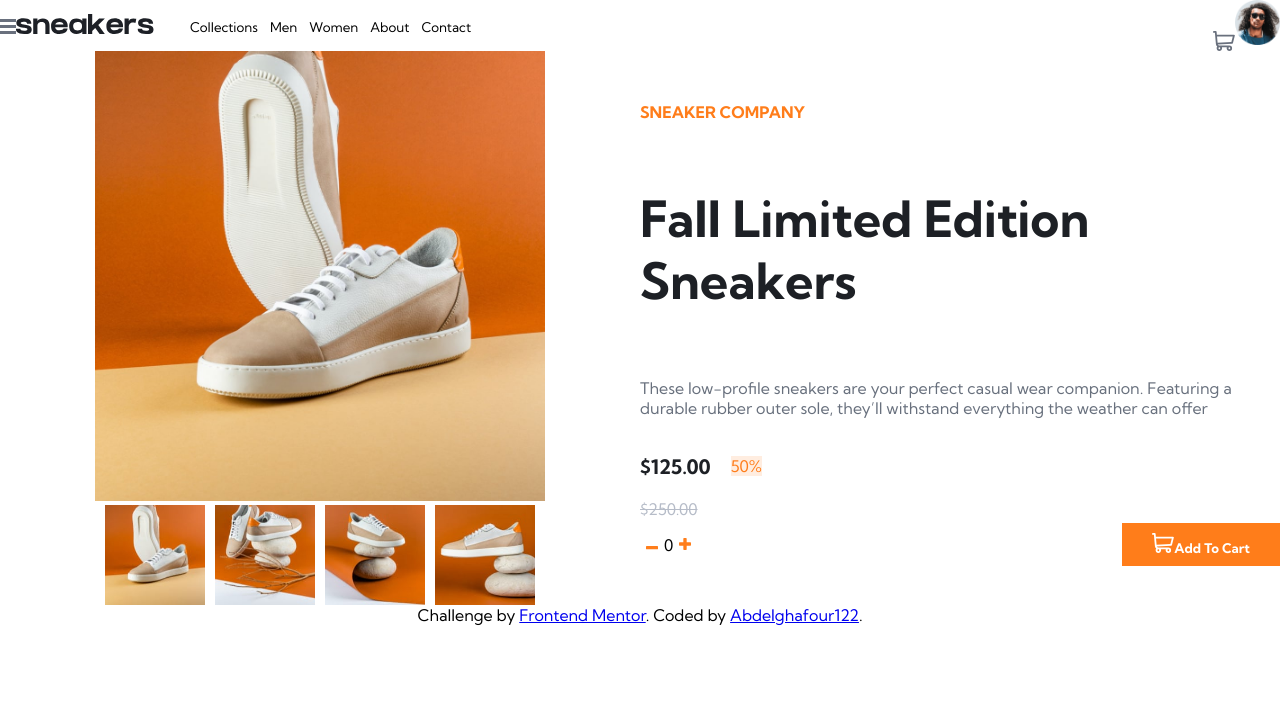
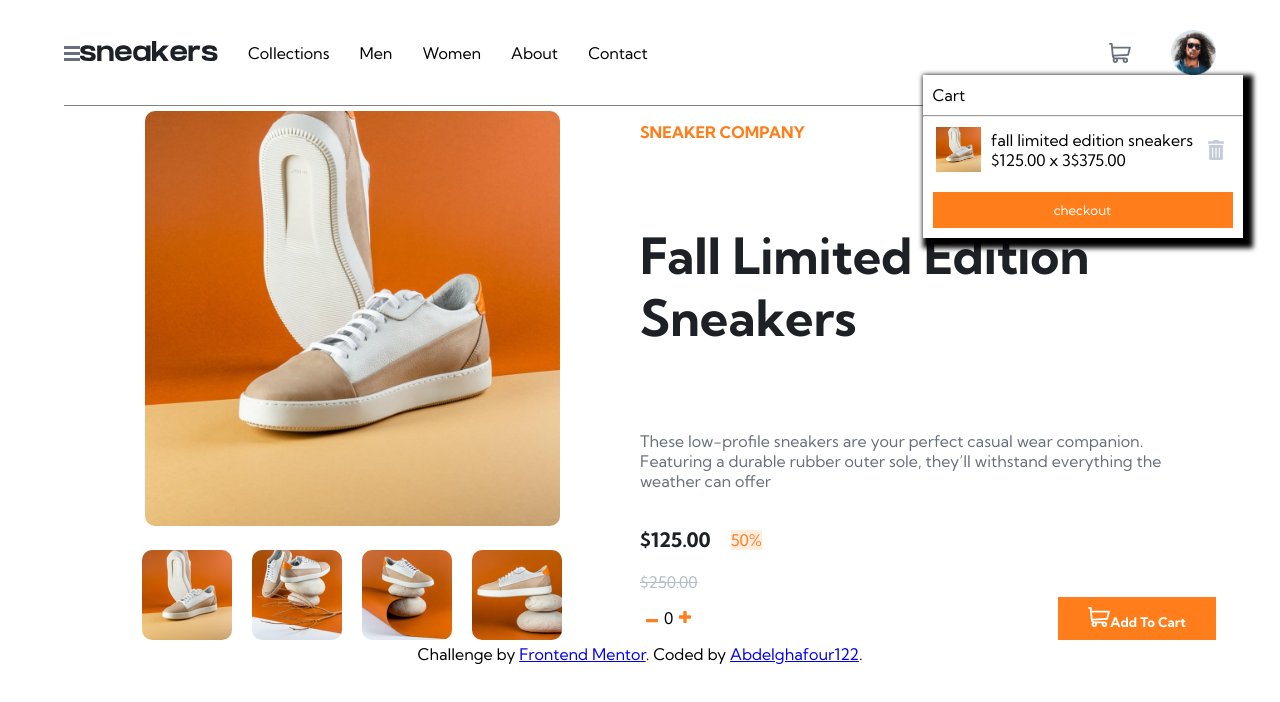
Before and after one commit to Abdelghafour122/ecommerce-product-page, a React (Create React App) app: page / in a window 1280 px wide. Shown: the top 702 px of the page. Built offline with nearby package versions, Linux system fonts and the light colour scheme.

Commit message:
added a cart component and some styles

```diff
--- a/src/App.css
+++ b/src/App.css
@@ -27,6 +27,11 @@ button {
   background-color: unset;
 }
 
+.selected {
+  filter: grayscale(0.5);
+  border: 2px solid var(--orange);
+}
+
 ul {
   list-style: none;
   padding: 0;
@@ -41,6 +46,8 @@ header nav {
   display: flex;
   align-items: center;
   justify-content: space-between;
+  padding: 30px 0;
+  border-bottom: 1px solid grey;
 }
 
 header nav .left {
@@ -54,10 +61,91 @@ header nav .left ul {
   display: flex;
   align-items: center;
   justify-content: center;
+  gap: 30px;
+}
+
+header nav .left ul button {
+  padding: 0;
+  font-size: 16px;
+}
+
+header nav .right {
+  display: flex;
+  align-items: center;
+  justify-content: center;
+  gap: 40px;
+  position: relative;
+  z-index: 998;
 }
 
 header nav .right img {
   width: 45px;
+  cursor: pointer;
+}
+
+header nav .right svg {
+  cursor: pointer;
+}
+
+header nav .right .cart {
+  position: absolute;
+  top: 100%;
+  left: 50%;
+  transform: translateX(-75%);
+  box-shadow: 5px 5px 5px 5px #000;
+  z-index: 999;
+  background-color: #fff;
+  width: 320px;
+}
+header nav .right .cart .head {
+  display: flex;
+  align-items: flex-start;
+}
+header nav .right .cart .head p {
+  padding: 10px;
+  margin: 0;
+}
+header nav .right .cart hr {
+  margin: 0;
+}
+
+header nav .right .cart .cart-content {
+  padding: 10px;
+  display: flex;
+  flex-direction: column;
+  align-items: center;
+  justify-content: center;
+  gap: 20px;
+}
+
+header nav .right .cart .product {
+  display: flex;
+  align-items: center;
+  justify-content: center;
+  gap: 10px;
+}
+
+header nav .right .cart .product .info {
+  display: flex;
+  flex-direction: column;
+  align-items: flex-start;
+  justify-content: space-between;
+}
+
+header nav .right .cart .product .info > p {
+  margin: 0;
+}
+
+header nav .right .cart .product .delete-button img {
+  height: 20px;
+  width: 16px;
+}
+
+header nav .right .cart button.checkout {
+  padding: 10px 20px;
+  color: #fff;
+  background-color: var(--orange);
+  width: 100%;
 }
 
 .core {
@@ -142,20 +230,25 @@ header nav .right img {
   flex-direction: column;
   align-items: center;
   justify-content: center;
+  gap: 20px;
 }
 
 .gallery .image img {
-  height: 450px;
+  height: 415px;
+  border-radius: 10px;
+  cursor: pointer;
 }
 
 .gallery .thumbnails {
   display: flex;
   align-items: center;
-  gap: 10px;
+  gap: 20px;
 }
 
 .gallery .thumbnails img {
-  height: 100px;
+  height: 90px;
+  border-radius: 10px;
+  cursor: pointer;
 }
 
 .MuiBadge-badge {
--- a/src/App.js
+++ b/src/App.js
@@ -1,5 +1,6 @@
 import React, { useState, useEffect } from "react";
 import "./App.css";
+import { Container } from "@mui/material";
 import Navbar from "./Components/Navbar";
 import Gallery from "./Components/Gallery";
 import Description from "./Components/Description";
@@ -19,6 +20,7 @@ function App() {
 
   return (
     <main className="App">
+      <Container component="section">
         <Navbar onQuant={orderedQuant} />
         <section className="core">
           <Gallery />
@@ -29,6 +31,7 @@ function App() {
             onSetOrderedQuant={setOrderedQuant}
           />
         </section>
+      </Container>
       <footer className="attribution">
         Challenge by{" "}
         <a
--- /dev/null
+++ b/src/Components/Cart.jsx
@@ -0,0 +1,19 @@
+import React from "react";
+import Product from "./Product";
+
+const Cart = () => {
+  return (
+    <section className="cart">
+      <div className="head">
+        <p>Cart</p>
+      </div>
+      <hr />
+      <div className="cart-content">
+        <Product />
+        <button className="checkout">checkout</button>
+      </div>
+    </section>
+  );
+};
+
+export default Cart;
--- a/src/Components/Navbar.jsx
+++ b/src/Components/Navbar.jsx
@@ -3,6 +3,8 @@ import menu from "../Pictures/icon-menu.svg";
 import logo from "../Pictures/logo.svg";
 import avatar from "../Pictures/image-avatar.png";
 import { Badge } from "@mui/material";
+import Product from "./Product";
+import Cart from "./Cart";
 
 const Navbar = ({ onQuant }) => {
   return (
@@ -55,6 +57,7 @@ const Navbar = ({ onQuant }) => {
             </svg>
           </Badge>
           <img src={avatar} alt="img-avatar" />
+          <Cart />
         </div>
       </nav>
     </header>
--- /dev/null
+++ b/src/Components/Product.jsx
@@ -0,0 +1,24 @@
+import { IconButton } from "@mui/material";
+import React from "react";
+import thumb1 from "../Pictures/image-product-1-thumbnail.jpg";
+import deleteIcon from "../Pictures/icon-delete.svg";
+
+const Product = () => {
+  return (
+    <div className="product">
+      <img src={thumb1} alt="product-thumbnail" />
+      <div className="info">
+        <p>fall limited edition sneakers</p>
+        <div className="price">
+          <span>$125.00 x 3</span>
+          <span>$375.00</span>
+        </div>
+      </div>
+      <IconButton className="delete-button" size="small" disableRipple>
+        <img src={deleteIcon} alt="delete-item" />
+      </IconButton>
+    </div>
+  );
+};
+
+export default Product;
```
Lines whose indentation alone changed are shown as unchanged.
